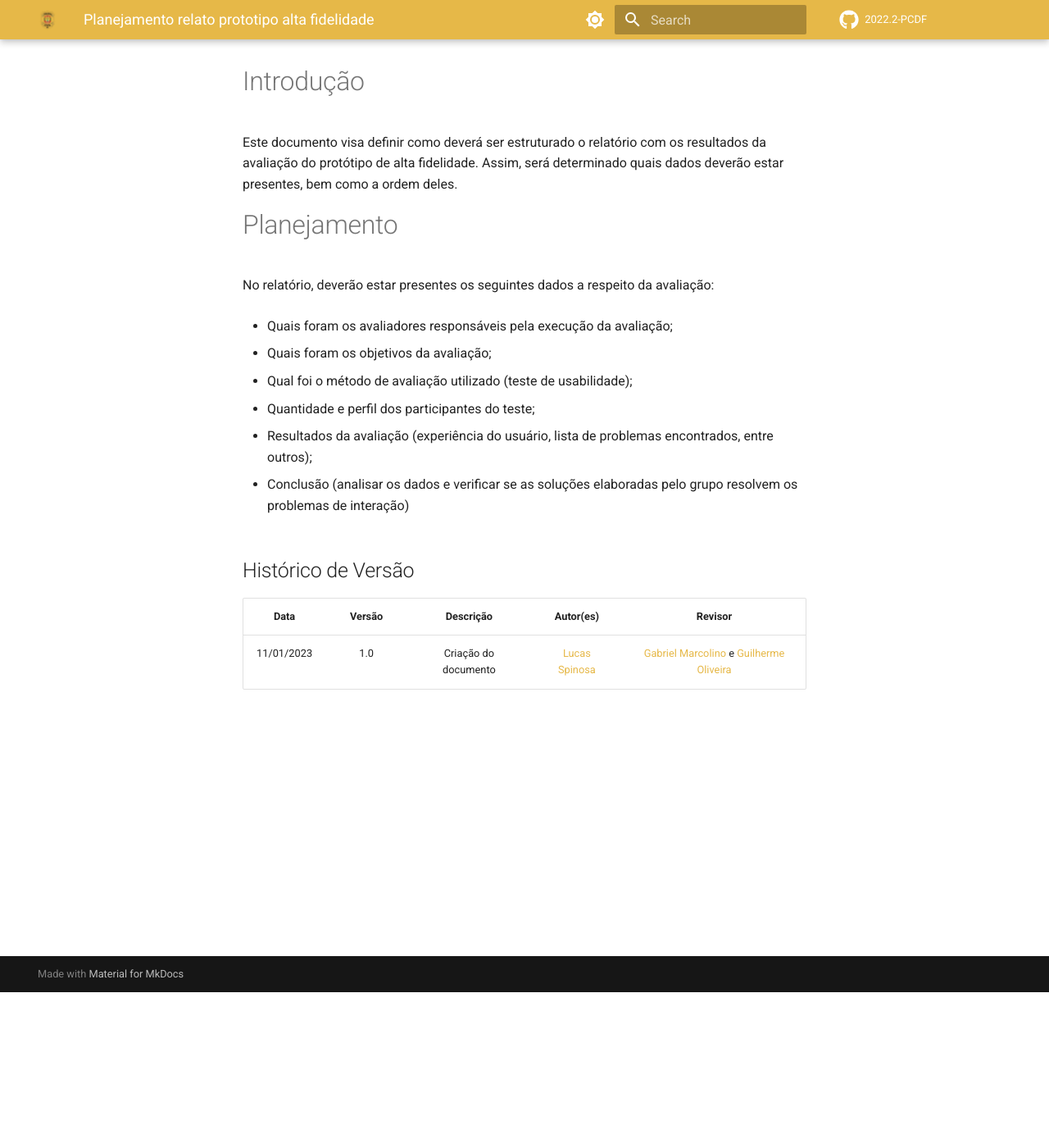
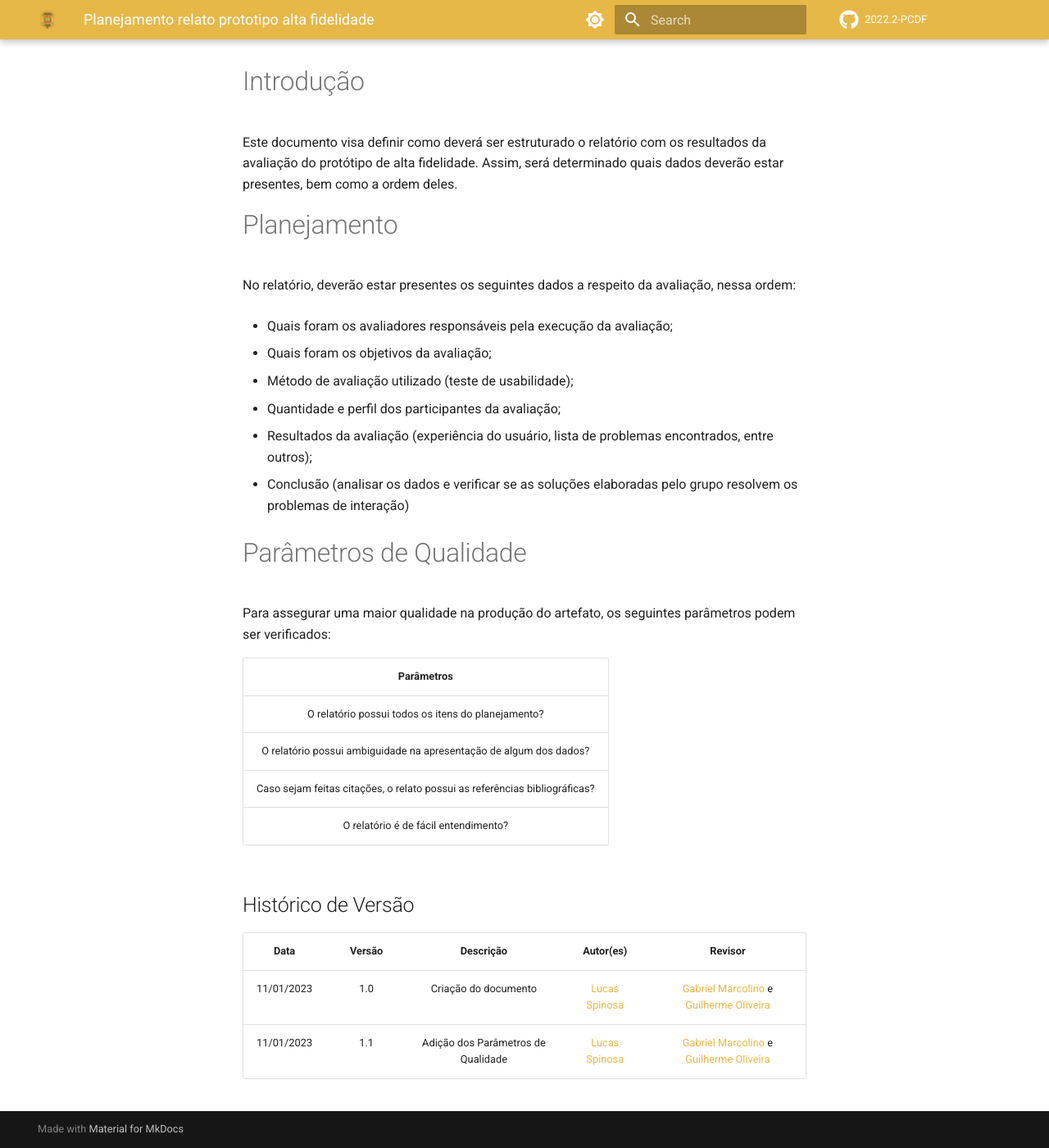
Before and after one commit to Interacao-Humano-Computador/2022.2-PCDF, an MkDocs documentation site: the page built from docs/design-avaliacao-desenvolvimento/nivel3/planejamento_relato_prototipo_alta_fidelidade.md, in a window 1280 px wide and 1400 px high, scrolled down 190 px. Shown: the whole window at 82% size. Built offline with MkDocs 1.6.1 and Material for MkDocs 9.7.7, drawn with Linux system fonts in a browser that asks for light colours; comment, search, counter and statistics services are not loaded.

Commit message:
Adição de parâmetros de qualidade no planejamento

```diff
--- a/docs/design-avaliacao-desenvolvimento/nivel3/planejamento_relato_prototipo_alta_fidelidade.md
+++ b/docs/design-avaliacao-desenvolvimento/nivel3/planejamento_relato_prototipo_alta_fidelidade.md
@@ -6,19 +6,31 @@ Este documento visa definir como deverá ser estruturado o relatório com os res
 
 # Planejamento
 
-No relatório, deverão estar presentes os seguintes dados a respeito da avaliação:
+No relatório, deverão estar presentes os seguintes dados a respeito da avaliação, nessa ordem:
 
 - Quais foram os avaliadores responsáveis pela execução da avaliação;
 
 - Quais foram os objetivos da avaliação;
 
-- Qual foi o método de avaliação utilizado (teste de usabilidade);
+- Método de avaliação utilizado (teste de usabilidade);
 
-- Quantidade e perfil dos participantes do teste;
+- Quantidade e perfil dos participantes da avaliação;
 
 - Resultados da avaliação (experiência do usuário, lista de problemas encontrados, entre outros);
 
 - Conclusão (analisar os dados e verificar se as soluções elaboradas pelo grupo resolvem os problemas de interação)
+
+
+# Parâmetros de Qualidade
+
+Para assegurar uma maior qualidade na produção do artefato, os seguintes parâmetros podem ser verificados:
+
+|                                           Parâmetros                                          |
+| :-------------------------------------------------------------------------------------------: |
+|                   O relatório possui todos os itens do planejamento?                          |
+|              O relatório possui ambiguidade na apresentação de algum dos dados?               |
+|           Caso sejam feitas citações, o relato possui as referências bibliográficas?          |
+|                           O relatório é de fácil entendimento?                                |
 
 
 ## Histórico de Versão
@@ -26,3 +38,4 @@ No relatório, deverão estar presentes os seguintes dados a respeito da avalia
 |    Data    | Versão |                          Descrição                         |                                            Autor(es)                                             |                                               Revisor                                                |
 | :--------: | :----: | :---------------------------------------------------------: | :----------------------------------------------------------------------------------------------: | :--------------------------------------------------------------------------------------------------: |
 | 11/01/2023 |  1.0   |                    Criação do documento                     |[Lucas Spinosa](https://github.com/LucasSpinosa) | [Gabriel Marcolino](https://github.com/GabrielMR360) e [Guilherme Oliveira](https://github.com/GG555-13) |
+| 11/01/2023 |  1.1  |                Adição dos Parâmetros de Qualidade            |[Lucas Spinosa](https://github.com/LucasSpinosa) | [Gabriel Marcolino](https://github.com/GabrielMR360) e [Guilherme Oliveira](https://github.com/GG555-13) |
```
